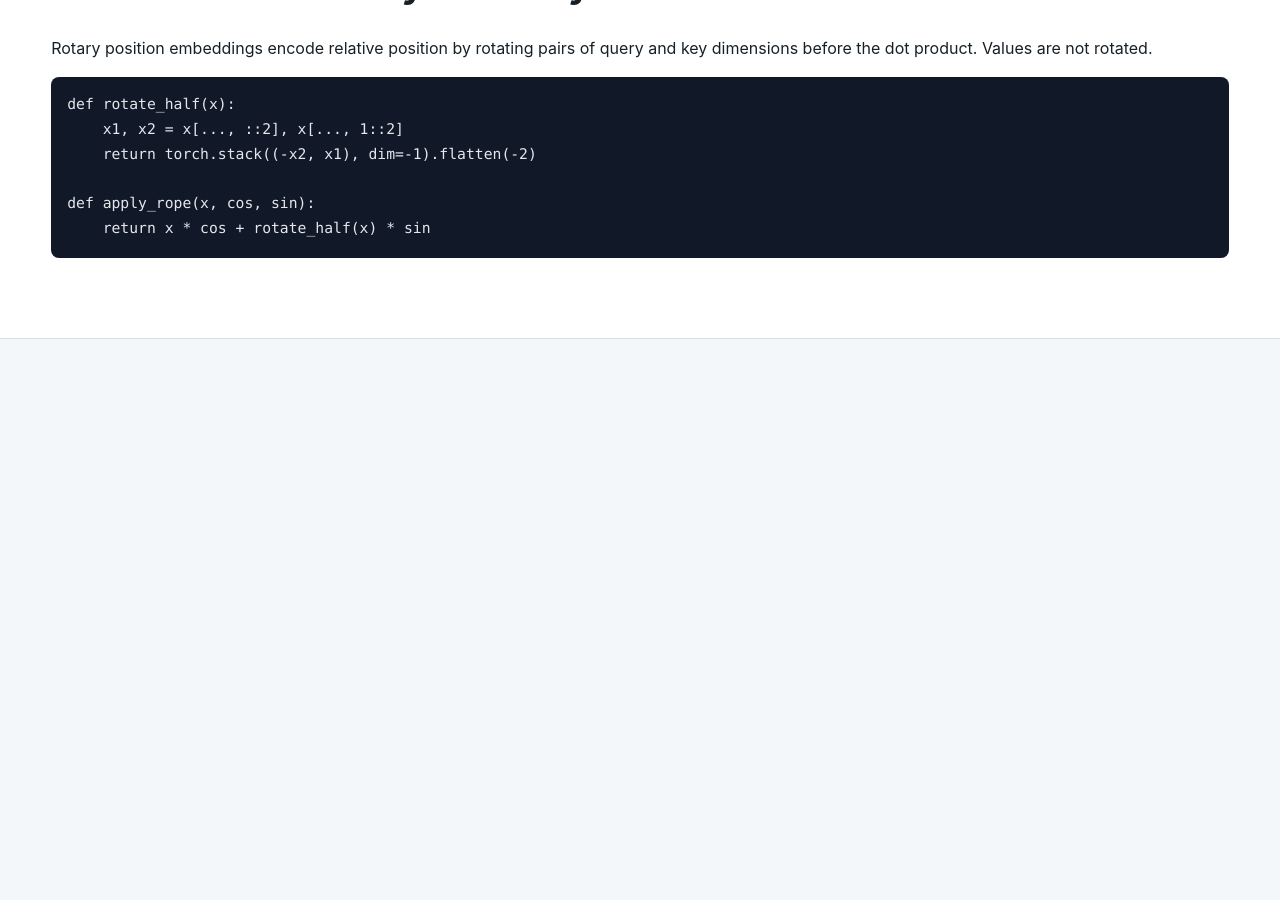
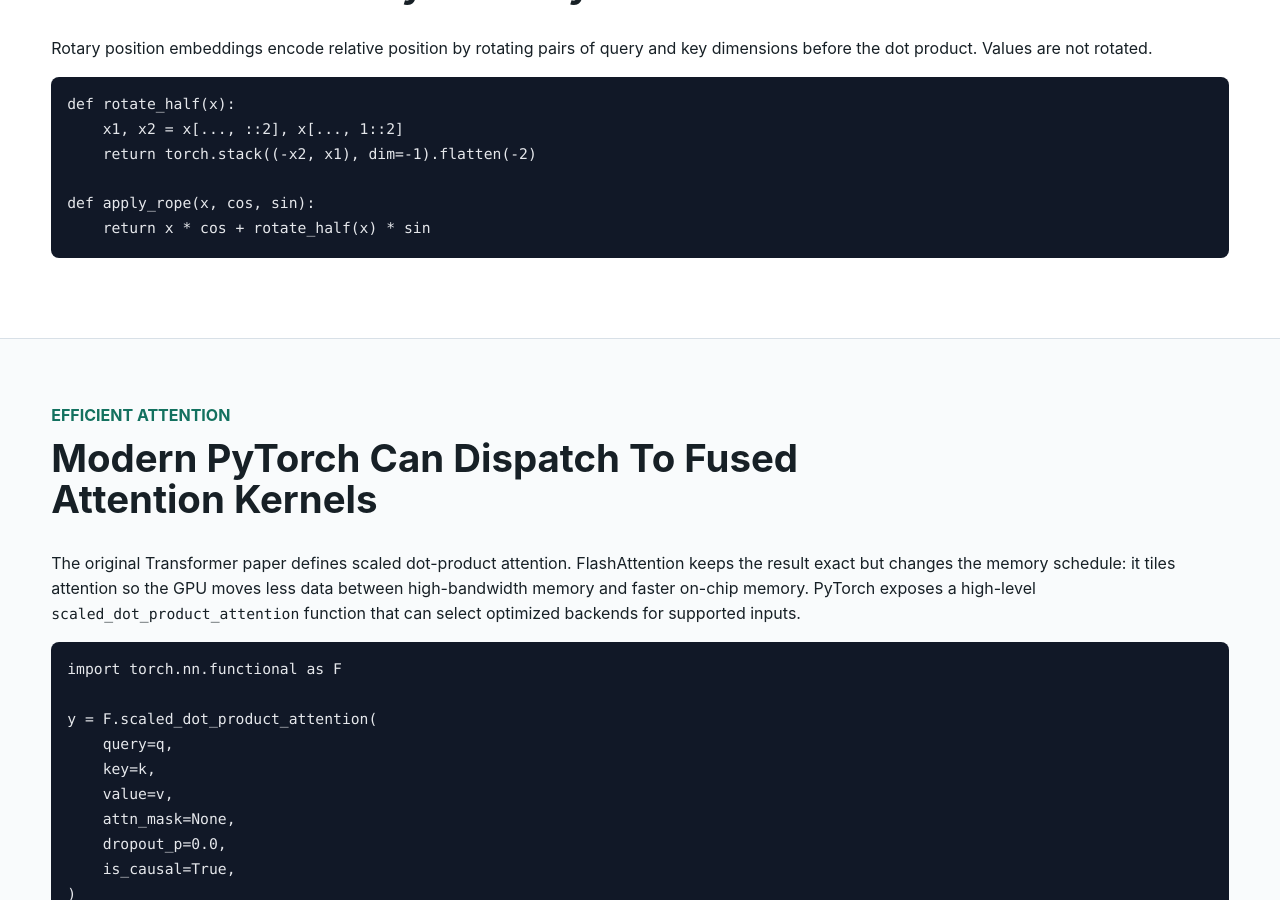
Before and after one commit to kennethli319/kennethli319.github.io, a Jekyll site: the page llm-ml-course/lessons/transformer-internals.html, which Jekyll copies as it is, in a window 1280 px wide and 900 px high, scrolled down 1732 px. Built offline with Jekyll 4.4.1, drawn with Linux system fonts in a browser that asks for light colours; before the commit the page ends 2071 px from its top, so only the background shows below that; some of the changed text lies outside the part shown.

Commit message:
Update LLM course research sources

```diff
--- a/llm-ml-course/lessons/transformer-internals.html
+++ b/llm-ml-course/lessons/transformer-internals.html
@@ -13,6 +13,7 @@
       <a href="#attention">Attention</a>
       <a href="#heads">Heads</a>
       <a href="#rope">RoPE</a>
+      <a href="#efficient">Efficient</a>
     </nav>
     <p class="eyebrow">Module 04</p>
     <h1>Transformer Internals</h1>
@@ -80,6 +81,40 @@ def attention(q, k, v, mask=None):
 def apply_rope(x, cos, sin):
     return x * cos + rotate_half(x) * sin</code></pre>
     </section>
+
+    <section id="efficient" class="band">
+      <div class="section-head">
+        <p class="eyebrow">Efficient Attention</p>
+        <h2>Modern PyTorch Can Dispatch To Fused Attention Kernels</h2>
+      </div>
+      <p>
+        The original Transformer paper defines scaled dot-product attention.
+        FlashAttention keeps the result exact but changes the memory schedule:
+        it tiles attention so the GPU moves less data between high-bandwidth
+        memory and faster on-chip memory. PyTorch exposes a high-level
+        <code>scaled_dot_product_attention</code> function that can select optimized
+        backends for supported inputs.
+      </p>
+      <pre><code class="language-python">import torch.nn.functional as F
+
+y = F.scaled_dot_product_attention(
+    query=q,
+    key=k,
+    value=v,
+    attn_mask=None,
+    dropout_p=0.0,
+    is_causal=True,
+)</code></pre>
+      <details class="qa">
+        <summary>Question: What should you still understand if PyTorch provides the kernel?</summary>
+        <p>You still need to reason about tensor layout, causal and padding masks, dropout behavior, dtype, sequence length, memory use, and whether your input shape can use the optimized backend.</p>
+      </details>
+      <p>
+        Sources: <a href="https://arxiv.org/abs/1706.03762">Attention Is All You Need</a>,
+        <a href="https://arxiv.org/abs/2205.14135">FlashAttention</a>,
+        <a href="https://docs.pytorch.org/docs/stable/generated/torch.nn.functional.scaled_dot_product_attention.html">PyTorch SDPA docs</a>.
+      </p>
+    </section>
   </main>
 </body>
 </html>
```
Also changed, not shown: llm-ml-course/README.md (+13 -0 lines), llm-ml-course/index.html (+31 -0 lines), llm-ml-course/lessons/decoding-kv-cache.html (+9 -0 lines), llm-ml-course/lessons/finetuning-rag-agents.html (+25 -0 lines), llm-ml-course/lessons/research-reading-map.html (added, +112 -0 lines).
